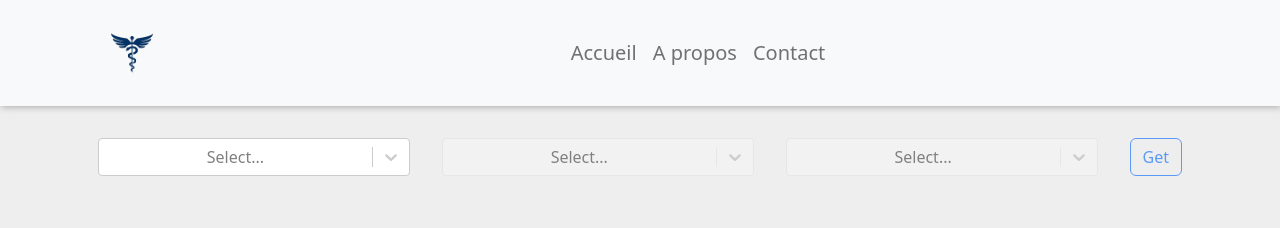
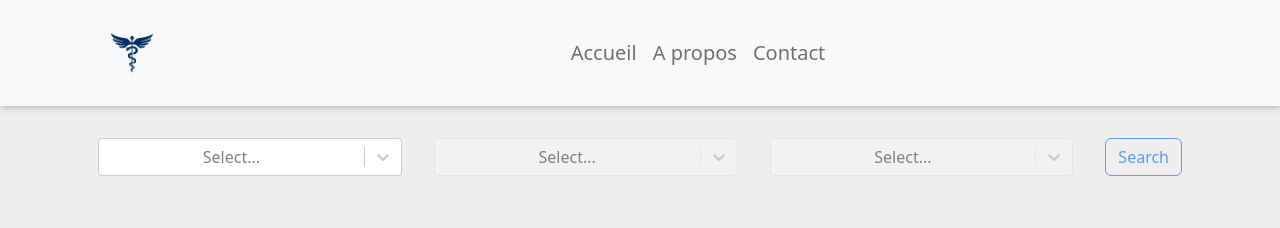
Before and after one commit to akhmimabdelilah/LocationPharmacies, a React (Create React App) app in the folder client/: page / in a window 1280 px wide. Shown: the top 228 px of the page. Built offline with nearby package versions, Linux system fonts and the light colour scheme; no server answers.

Commit message:
nbr of pharamcies

```diff
--- a/client/src/Components/Cards.jsx
+++ b/client/src/Components/Cards.jsx
@@ -4,7 +4,7 @@ import Carousel from 'better-react-carousel'
 function Cards({data}) {
   return (
     <>
-        <Carousel cols={4} rows={3} gap={10} loop>
+        <Carousel cols={3} rows={3} gap={10} loop>
         { data.map((item) => {
             return(
                 <Carousel.Item>
--- a/client/src/Components/Main.jsx
+++ b/client/src/Components/Main.jsx
@@ -96,6 +96,9 @@ const Main = () => {
                     setPharmacies(data);
                 }
                 else{
+                    dispatch({type: 'SET_CITY', payload: null});
+                    dispatch({type: 'SET_ZONE', payload: null});
+                    dispatch({type: 'SET_GARDE', payload: null});
                     console.log("empty");
                 }
                 setLoading(false);
@@ -147,7 +150,7 @@ const Main = () => {
                         variant="outline-primary"
                         disabled={isGarde}
                     >
-                        Get
+                        Search
                     </Button>
                     {
                         pharmacies?.length &&
```
